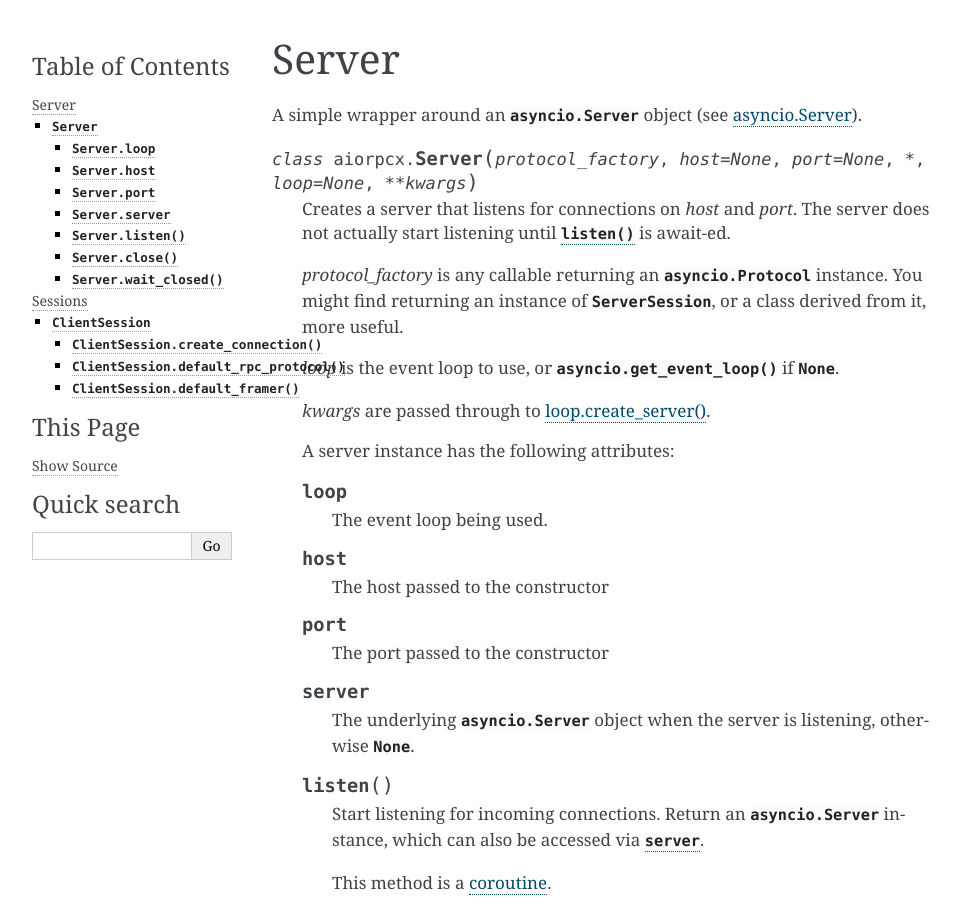
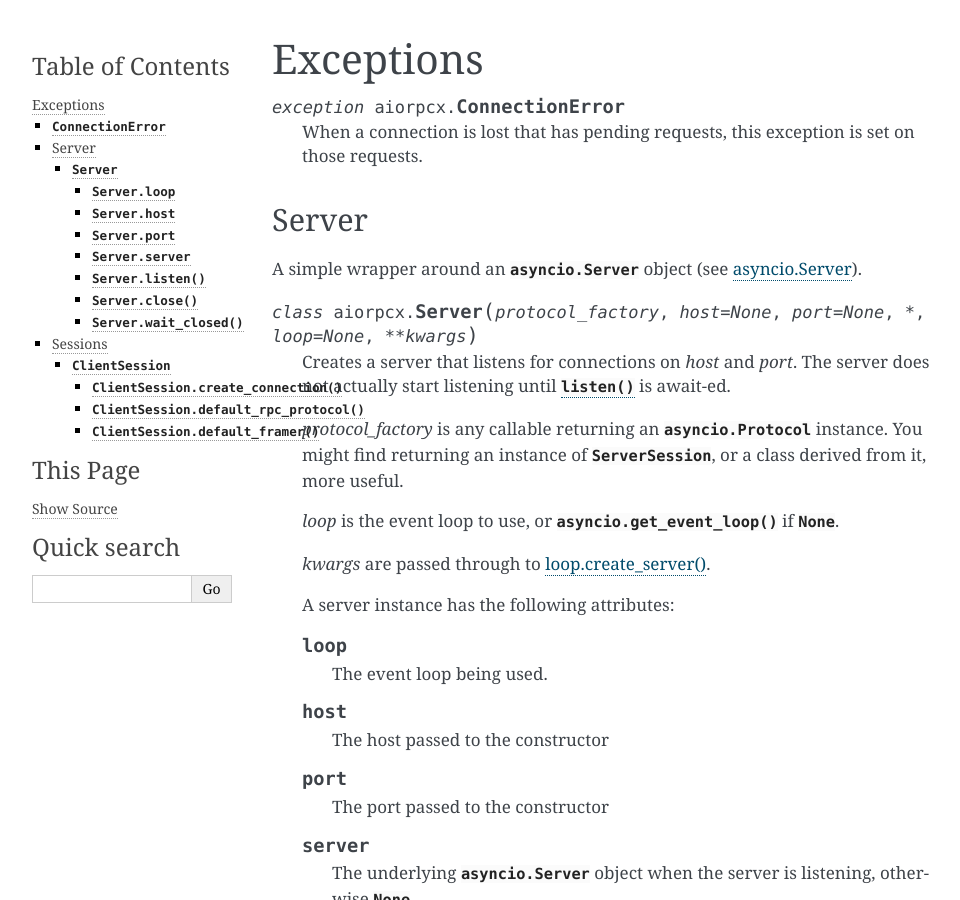
Before and after one commit to kyuupichan/aiorpcX, a Sphinx documentation site: the page built from docs/session.rst, in a window 1280 px wide and 900 px high. Shown: the whole window, without its empty margins (148-1108 px from the left). Built offline with Sphinx 7.4.7, drawn with Linux system fonts in a browser that asks for light colours.

Commit message:
Set ConnectionError on pending requests when connection is lost
Bump library to 0.5.6

```diff
--- a/aiorpcx/__init__.py
+++ b/aiorpcx/__init__.py
@@ -5,7 +5,7 @@ from .socks import *
 from .session import *
 from .util import *
 
-_version = (0, 5, 5)
+_version = (0, 5, 6)
 _version_str = '.'.join(str(part) for part in _version)
 
 __all__ = (framing.__all__ +
--- a/docs/index.rst
+++ b/docs/index.rst
@@ -49,6 +49,7 @@ Documentation
 
 .. toctree::
 
+   changelog
    framing
    json-rpc
    rpc
--- a/docs/session.rst
+++ b/docs/session.rst
@@ -1,4 +1,13 @@
 .. currentmodule:: aiorpcx
+
+Exceptions
+----------
+
+.. exception:: ConnectionError
+
+   When a connection is lost that has pending requests, this exception is set on
+   those requests.
+
 
 Server
 ======
```
Also changed, not shown: docs/changelog.rst (added, +9 -0 lines), .travis.yml, 2 other files.
